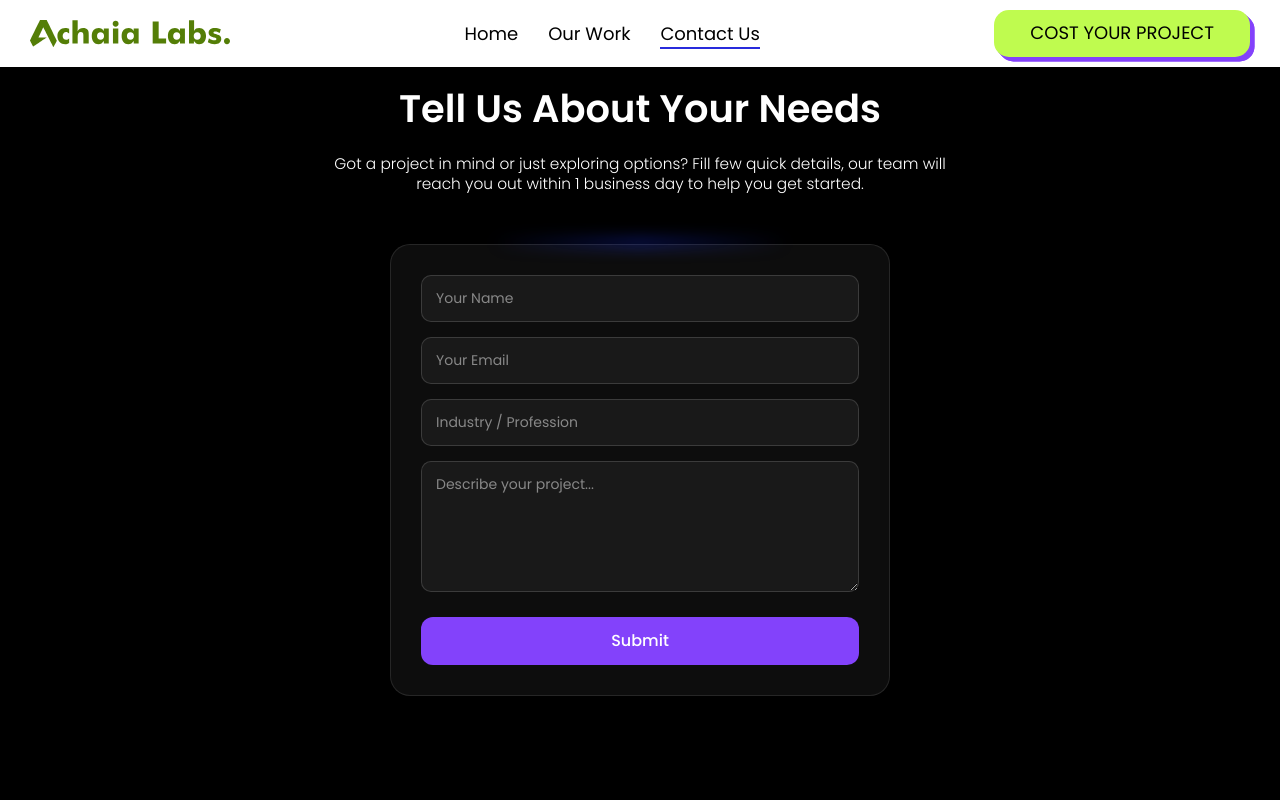
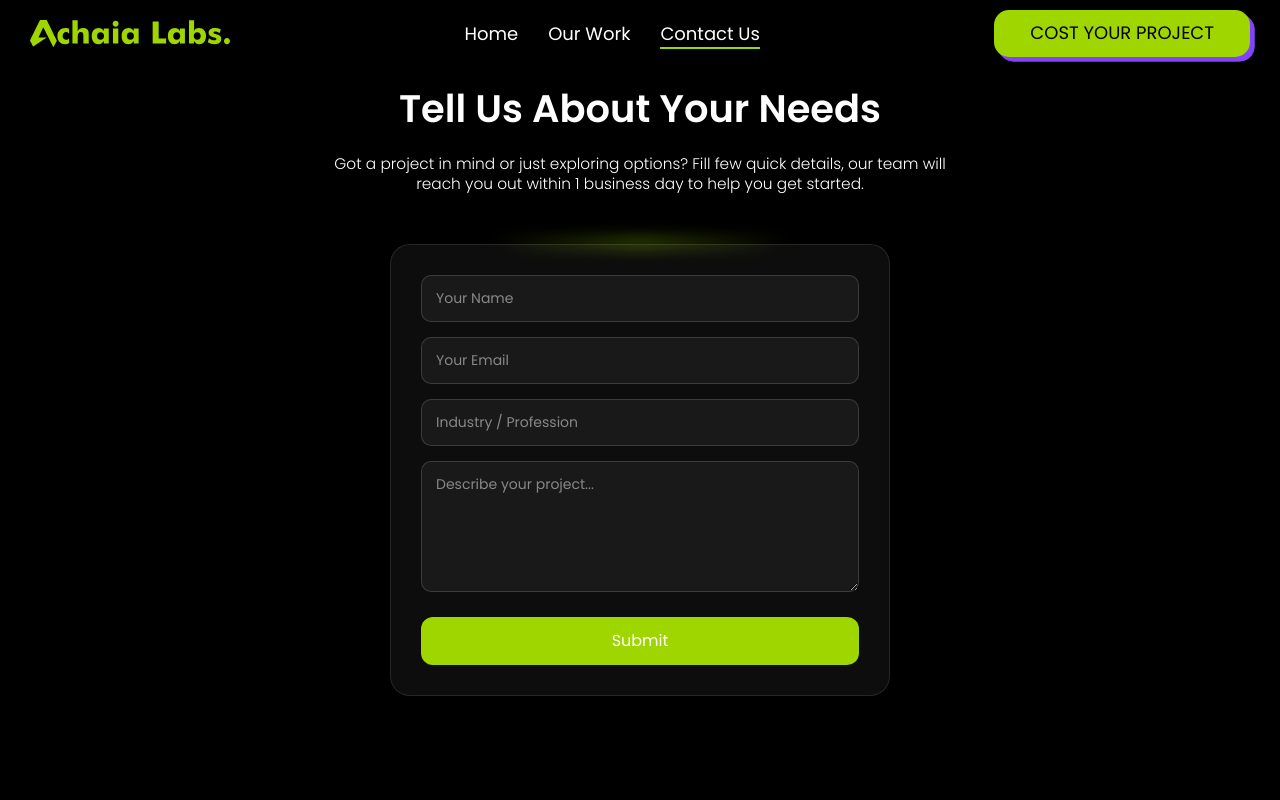
Before and after one commit to ASHTRAaa/achaia-, a React (Vite) app: page /contact in a window 1280 px wide. Shown: the top 800 px of the page. Built offline with nearby package versions, Linux system fonts and the light colour scheme.

Commit message:
changes color variables, applied it to icons and buttons

```diff
--- a/src/components/footer/Footer.css
+++ b/src/components/footer/Footer.css
@@ -75,7 +75,7 @@
     left: 0;
     top: 100%;
     width: 100%;
-    background: #fff;
+    background: var(--green);
     height: 2px;
     transform: scaleX(0);
     transform-origin: left;
--- a/src/components/navbar/Navbar.css
+++ b/src/components/navbar/Navbar.css
@@ -8,8 +8,9 @@
     margin: 0 auto;
     padding: 10px 30px;
     width: 100%;
-    background-color: #fff;
+    background-color: rgba(0, 0, 0, 0.5);
     z-index: 100;
+    color: #fff;
 
 
 }
@@ -18,7 +19,7 @@
     width: 200px;
     height: auto;
     display: block;
-    color: #547e07;
+    color: var(--green);
 }
 .navbar {
     display: flex;
@@ -42,7 +43,7 @@
     left: 0;
     top: 100%;
     width: 100%;
-    background: #282bdc;
+    background: var(--green);
     height: 2px;
     transform: scaleX(0);
     transform-origin: left;
@@ -62,7 +63,7 @@
     font-size: 18px;
     line-height: 1em;
     padding: 0.8em 2em 0.8em 2em;
-    background-color: #bffb4f;
+    background-color: var(--green);
     border-radius: 15px;
     border: none;
     box-shadow: 0.125em 0.125em 0 0 #8342fb,
--- a/src/components/projectcard/ProjectCard.css
+++ b/src/components/projectcard/ProjectCard.css
@@ -70,7 +70,7 @@
     align-items: center;
     justify-content: center;
 
-    background: #c6ff00;
+    background: var(--green);
     color: black;
 
     font-size: 18px;
--- a/src/components/service-card/ServiceCard.css
+++ b/src/components/service-card/ServiceCard.css
@@ -26,7 +26,7 @@
     height: 42px;
 
     border-radius: 50%;
-    background: #0d40cb;
+    background: var(--green);
 
     display: flex;
     align-items: center;
@@ -68,7 +68,7 @@
 
         margin: 1.2rem 0;
 
-        color: var(--cobalt-light);
+        color: var(--green);
 
 }
 .content{
--- a/src/components/social-card/SocialCard.css
+++ b/src/components/social-card/SocialCard.css
@@ -11,7 +11,7 @@
             rgba(15, 15, 15, 0.9));
 
 
-    border-top: 1px solid rgb(84, 77, 221) ;
+    border-top: 1px solid var(--green) ;
     backdrop-filter: blur(20px);
 
     color: white;
--- a/src/index.css
+++ b/src/index.css
@@ -16,6 +16,7 @@ body {
   -webkit-font-smoothing: antialiased;
   text-rendering: optimizeLegibility;
   overflow-x: hidden;
+  background-color: var(--bg);
 }
 
 button,
@@ -66,7 +67,7 @@ textarea {
 :root{
   --bg:#000;
   --surface:#242424;
-  --green:#547e07;
+  --green:#a0d600;
   --cobalt-light:#2545CC;
   --text:#F5F5F5;
   --text-muted:#BBBBBB
--- a/src/layout/faq/Faq.jsx
+++ b/src/layout/faq/Faq.jsx
@@ -2,11 +2,6 @@ import "./Faq.css"
 import { useState } from 'react';
 import FaqModal from '../../components/faq-modal/FaqModal.jsx';
 const faqs = [
-  {
-    question: "What services do you offer?",
-    answer:
-      "We provide end-to-end digital solutions including website development, responsive UI design, backend systems, and performance optimization to help businesses build reliable and scalable digital products.",
-  },
   {
     question: "How does your development process work?",
     answer:
@@ -27,24 +22,18 @@ const faqs = [
     answer:
       " Yes. We offer ongoing support and maintenance services to ensure your website stays secure, updated, and performing well.",
   },
-  ,
+
   {
     question: "Can you redesign an existing website?",
     answer:
       " Absolutely. We can improve the design, performance, and functionality of your current website while keeping your existing content and structure if needed.",
   },
-  ,
+
   {
     question: "Do you work with clients remotely?",
     answer:
       "Yes. We work with clients globally and collaborate through online meetings, messaging, and project management tools. ",
-  },
-  ,
-  {
-    question: "How can we start working together?",
-    answer:
-      " You can reach out through our contact form or schedule a consultation to discuss your project requirements.",
-  },
+  }
   ,
   {
     question: "Still have questions?",
--- a/src/layout/firstform/FirstForm.css
+++ b/src/layout/firstform/FirstForm.css
@@ -63,7 +63,7 @@
     display: flex;
     flex-direction: column;
     gap: 18px;
-
+    position: relative;
     padding: 40px;
 
     border-radius: 20px;
@@ -81,6 +81,14 @@
     font-size: 0.8rem;
     color: #cfcfcf;
 
+}
+.contact-form input {
+    appearance: none;
+    -webkit-appearance: none;
+}
+.contact-form input:focus {
+    border: 1px solid var(--green) !important;
+    box-shadow: 0 0 0 1px var(--green) !important;
 }
 .contact-form input,
 .contact-form select {
@@ -106,15 +114,15 @@
     background-color: #000;
 
 }
-.contact-form input:focus,
+
 .contact-form select:focus {
 
-    border-color: #1335b3;
+    border-color: var(--green);
 
-    box-shadow: 0 0 0 1px rgba(26, 30, 255, 0.3);
+    box-shadow: 0 0 0 1px var(--green);
 
 }
-.contact-form button {
+.contact-form .contact-form-button {
 
     margin-top: 10px;
 
@@ -128,7 +136,7 @@
 
     font-weight: 500;
 
-    background: var(--cobalt-light);
+    background-color: var(--green);
 
     color: #000;
 
@@ -151,7 +159,7 @@
 
     background: linear-gradient(90deg,
             transparent,
-            #1a33f0,
+            var(--green),
             transparent);
 
     filter: blur(8px);
--- a/src/layout/firstform/FirstForm.jsx
+++ b/src/layout/firstform/FirstForm.jsx
@@ -41,7 +41,9 @@ const FirstForm = () => {
               <option>UI/UX Design</option>
             </select>
 
-            <button type="submit">Send Message</button>
+            <button className="contact-form-button" type="submit">
+              Send Message
+            </button>
           </form>
         </div>
       </div>
--- a/src/layout/hero/Hero.css
+++ b/src/layout/hero/Hero.css
@@ -105,7 +105,7 @@
 
     border: none;
 
-    background: #b6ff1a;
+    background: var(--green);
 
     color: #000;
 
--- a/src/pages/contact/Contact.css
+++ b/src/pages/contact/Contact.css
@@ -82,8 +82,8 @@ background: #000;
 
 .contact-form input:focus,
 .contact-form textarea:focus {
-    border-color: #8342fb;
-    box-shadow: 0 0 0 1px #8342fb;
+    border-color: var(--green);
+    box-shadow: 0 0 0 1px var(--green);
 }
 
 /* BUTTON */
@@ -93,7 +93,7 @@ background: #000;
     padding: 12px;
     border: none;
     border-radius: 12px;
-    background: #8342fb;
+    background: var(--green);
     color: #fff;
     font-size: 16px;
     cursor: pointer;
--- a/src/pages/work/Work.css
+++ b/src/pages/work/Work.css
@@ -45,7 +45,7 @@ display: flex;
 }
 
 .category-filter button.active {
-    background: #c6ff00;
+    background: var(--green);
     color: black;
 }
 
```
